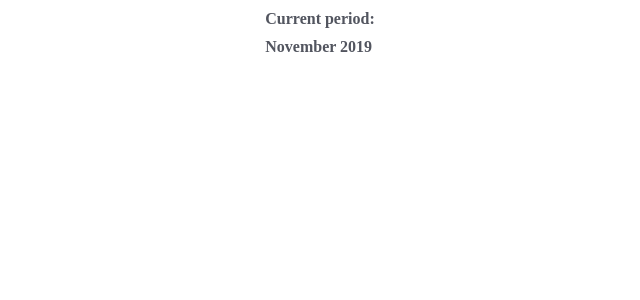
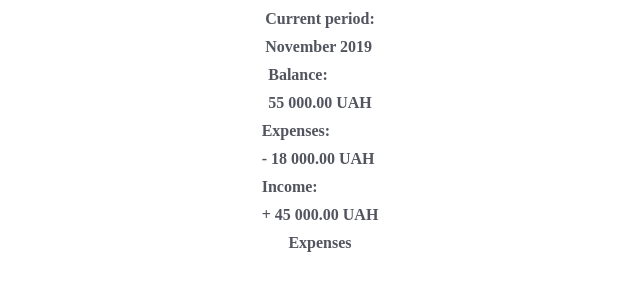
Before and after one commit to mpawelec01/goit-kapusta-project, a React (Create React App) app: page /report in a window 1280 px wide. Shown: the top 300 px of the page, without its empty margins (320-960 px from the left). Built offline with nearby package versions, Linux system fonts and the light colour scheme.

Commit message:
removing accidentally duplicated app.css

```diff
--- a/src/pages/Report/Report.jsx
+++ b/src/pages/Report/Report.jsx
@@ -7,6 +7,23 @@ export const Report = () => {
         <p>Current period:</p>
         <p>November 2019</p>
       </div>
+      <div className={styles.period}>
+        <p>Balance:</p>
+        <p>55 000.00 UAH</p>
+      </div>
+      <div>
+        <div>
+          <p>Expenses:</p>
+          <p>- 18 000.00 UAH</p>
+        </div>
+        <div>
+          <p>Income:</p>
+          <p>+ 45 000.00 UAH</p>
+        </div>
+      </div>
+      <div>
+        <p>Expenses</p>
+      </div>
     </div>
   );
 };
--- a/src/pages/Report/Report.module.css
+++ b/src/pages/Report/Report.module.css
@@ -9,7 +9,8 @@
 .container {
   display: flex;
   margin: auto;
-  justify-content: center;
+  align-items: center;
+  flex-direction: column;
   min-height: 100vh;
   padding: var(--container-mobile);
 }
```
Also changed, not shown: src/App.css (deleted, +0 -57 lines).
